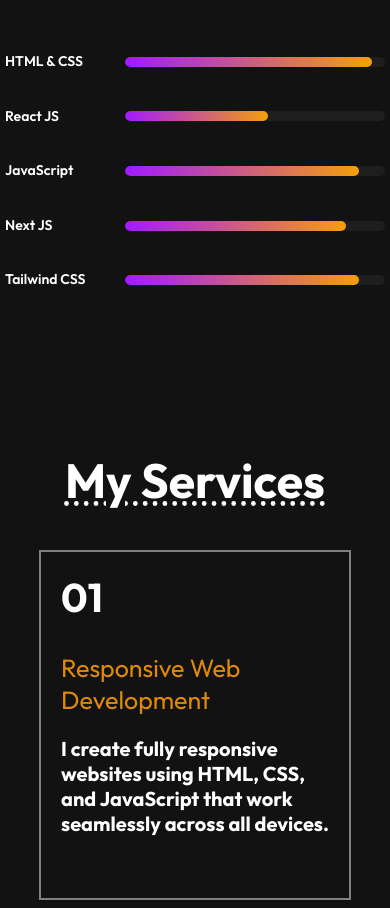
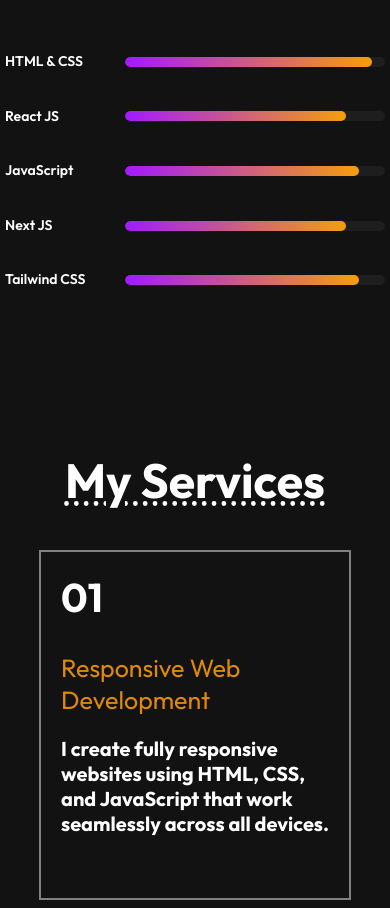
Before and after one commit to devaayan/portfolio, a plain HTML site: page index.html in a window 390 px wide. Shown: the part 1639-2547 px from the top of the page. Drawn offline with nearby package versions, Linux system fonts and the light colour scheme.

```diff
--- a/index.html
+++ b/index.html
@@ -4,7 +4,8 @@
 <head>
     <meta charset="UTF-8">
     <meta name="viewport" content="width=device-width, initial-scale=1.0">
-    <title>Portfolio</title>
+    <link rel="icon" type="image/png" href="assets/icons/favicon.png">
+    <title>Aayan - Portfolio</title>
     <link rel="stylesheet" href="style.css">
     <style>
         @import url('https://fonts.googleapis.com/css2?family=Outfit:wght@100..900&display=swap');
@@ -113,7 +114,7 @@
                     <div class="skill">
                         <span class="label">React JS</span>
                         <div class="bar">
-                            <div class="progress" style="width: 55%;"></div>
+                            <div class="progress" style="width: 85%;"></div>
                         </div>
                     </div>
 
```
Also changed, not shown: assets/icons/favicon.png (added), assets/screenshots/Desktop-1.jpeg (added), assets/screenshots/Desktop-2.jpeg (added), assets/screenshots/Mobile-1.jpeg (added), assets/screenshots/Mobile-2.jpeg (added).
